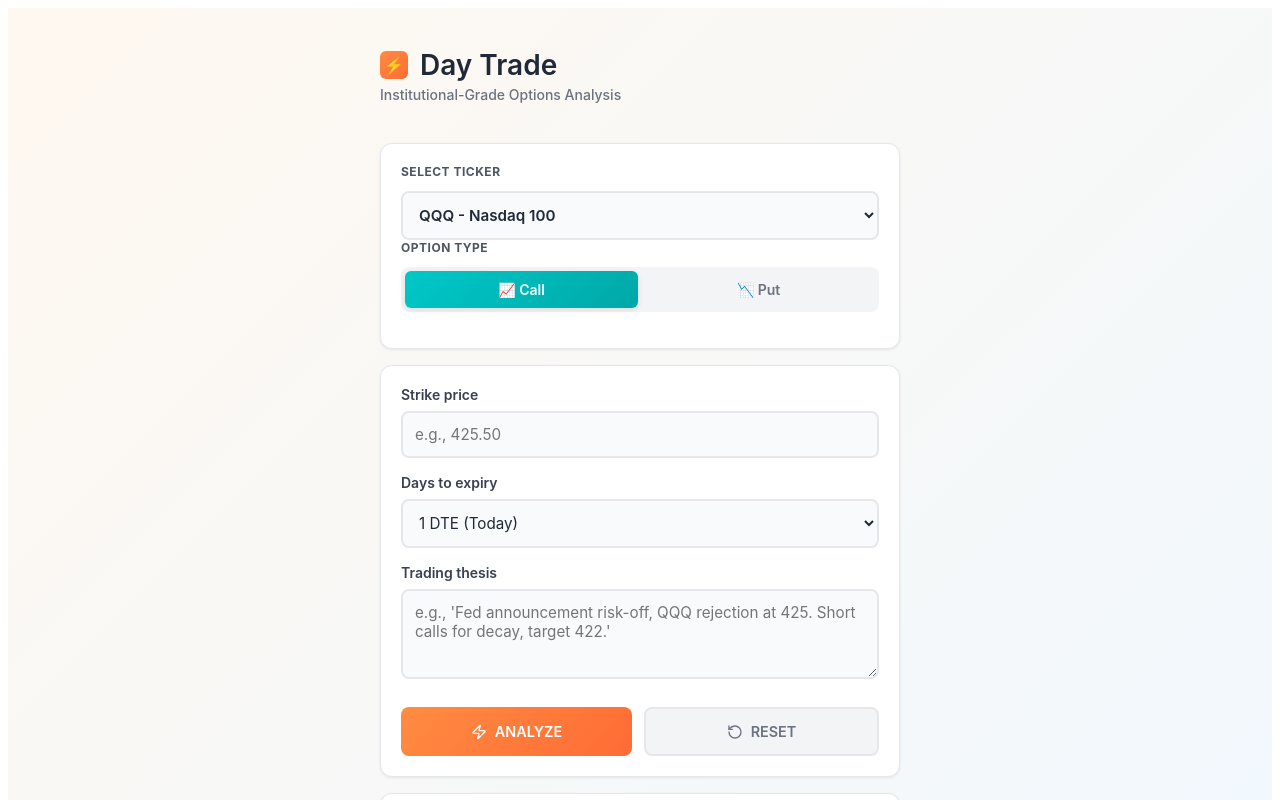
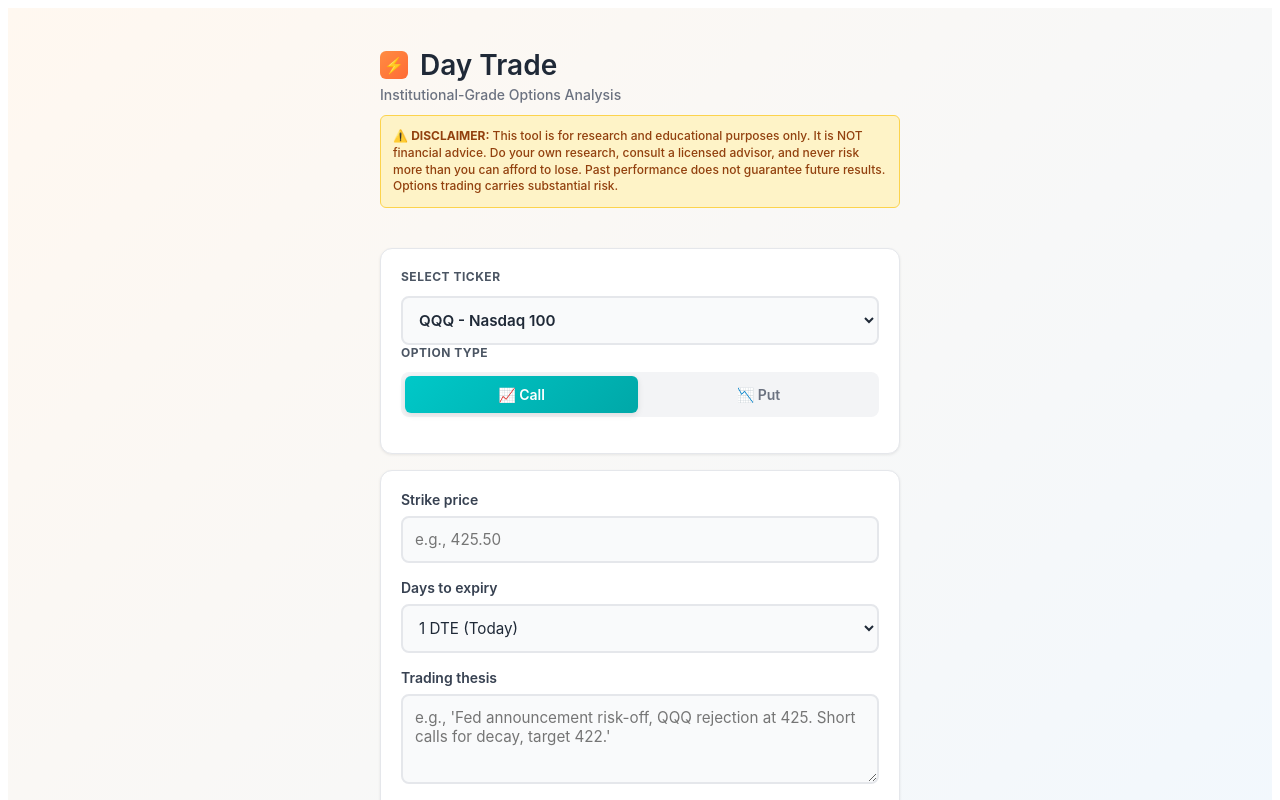
Before and after one commit to brianbk1/vegatrading, a React (Vite) app: page / in a window 1280 px wide. Shown: the top 800 px of the page. Built offline with nearby package versions, Linux system fonts and the light colour scheme.

Commit message:
Add legal disclaimer under header

```diff
--- a/src/App.jsx
+++ b/src/App.jsx
@@ -659,6 +659,21 @@ Respond with a 2-sentence professional assessment of edge, risk management, and
             <h1>Day Trade</h1>
           </div>
           <p>Institutional-Grade Options Analysis</p>
+
+          {/* DISCLAIMER */}
+          <div style={{
+            marginTop: '0.75rem',
+            padding: '0.75rem',
+            background: '#fef3c7',
+            border: '1px solid #fcd34d',
+            borderRadius: '6px',
+            fontSize: '0.75rem',
+            color: '#92400e',
+            lineHeight: '1.4',
+            fontWeight: 500
+          }}>
+            ⚠️ <strong>DISCLAIMER:</strong> This tool is for research and educational purposes only. It is NOT financial advice. Do your own research, consult a licensed advisor, and never risk more than you can afford to lose. Past performance does not guarantee future results. Options trading carries substantial risk.
+          </div>
         </div>
 
         <div className="card">
```
